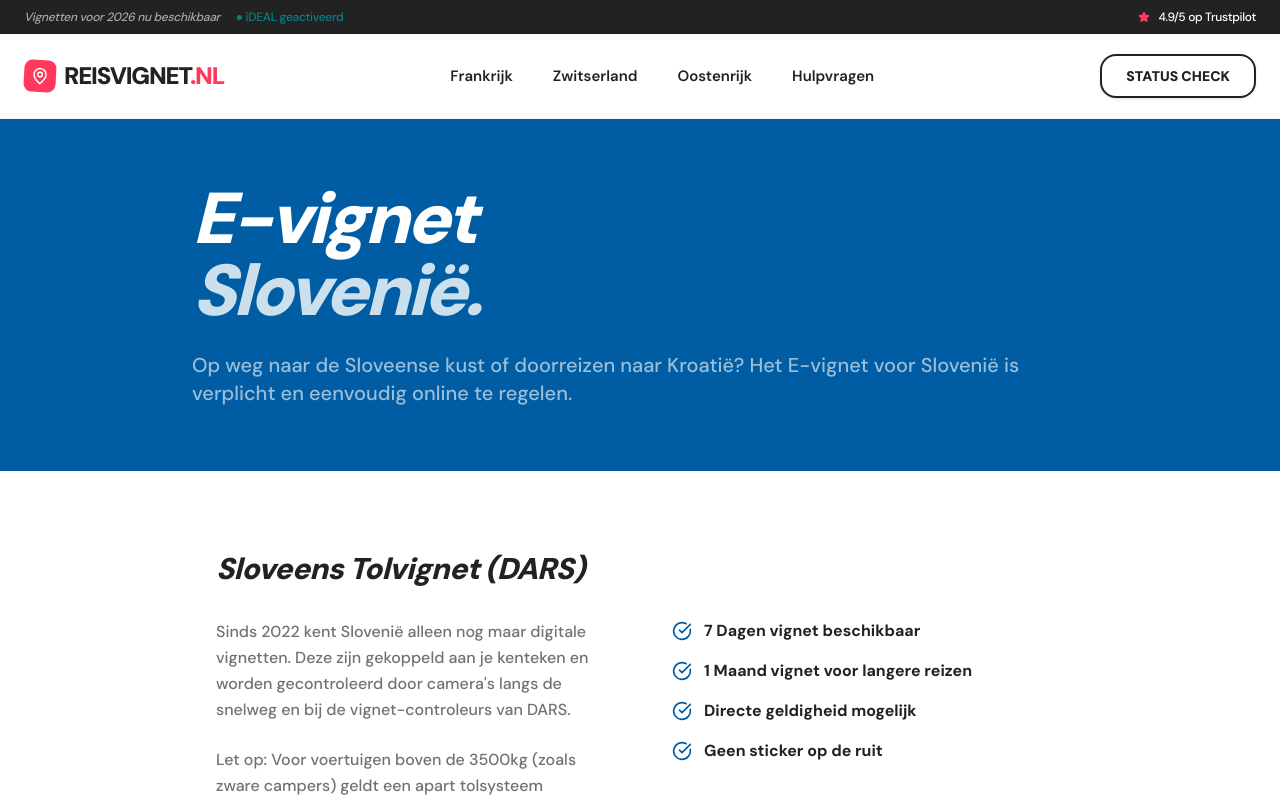
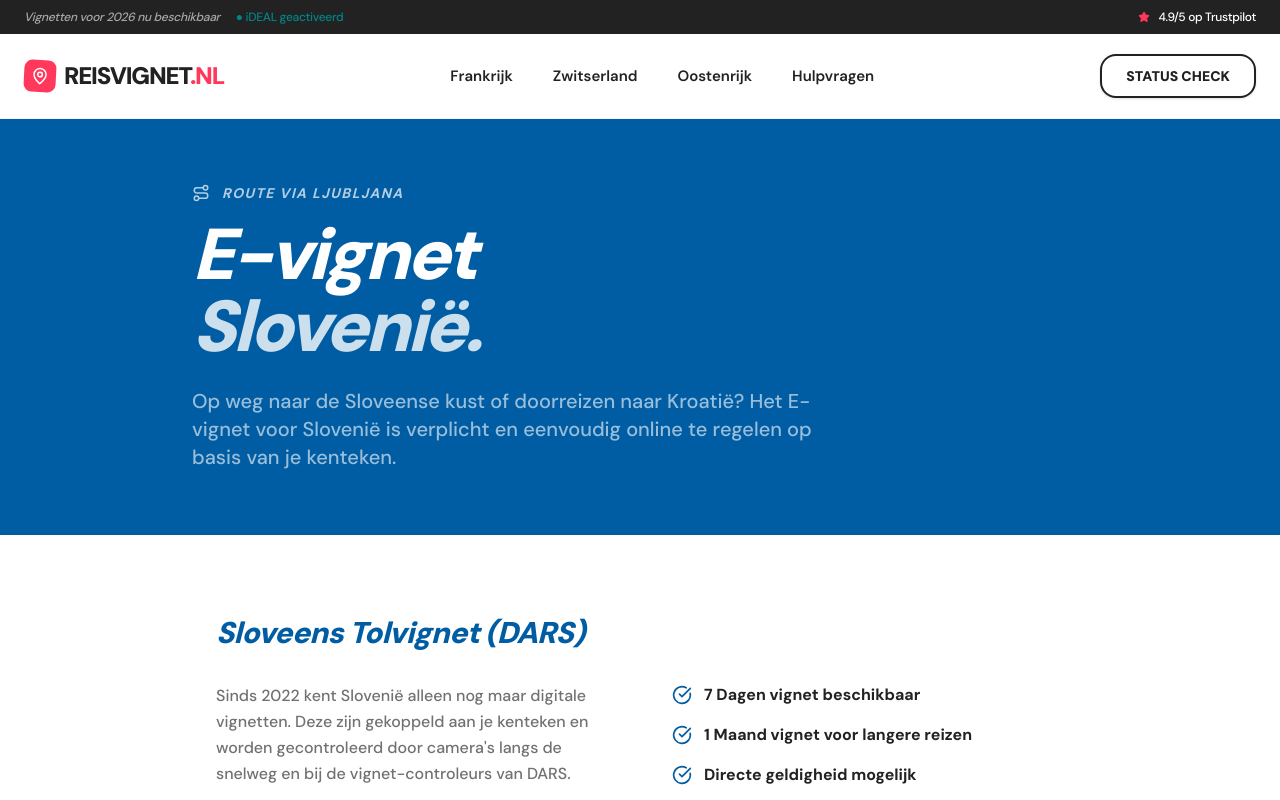
Before and after one commit to rossieauhermesagent/reisvignet-mvp, a Next.js app: page /vignet-slovenie in a window 1280 px wide. Shown: the top 800 px of the page. Built offline with nearby package versions, Linux system fonts and the light colour scheme.

Commit message:
Complete Slovenia and Czechia pages with global layout support

```diff
--- a/src/app/vignet-slovenie/page.tsx
+++ b/src/app/vignet-slovenie/page.tsx
@@ -1,4 +1,4 @@
-import { CheckCircle } from "lucide-react";
+import { CheckCircle, Route } from "lucide-react";
 
 export const metadata = {
   title: 'Vignet Slovenië 2026 Aanvragen (E-vignet) | Reisvignet.nl',
@@ -10,21 +10,24 @@ export default function SloveniePage() {
     <main className="min-h-screen bg-white">
       <div className="bg-[#005da4] text-white py-16 px-6">
         <div className="max-w-4xl mx-auto">
+          <div className="flex items-center gap-3 mb-4 opacity-70 italic font-bold tracking-widest text-sm uppercase">
+            <Route size={18} /> Route via Ljubljana
+          </div>
           <h1 className="text-5xl md:text-7xl font-black mb-6 tracking-tighter leading-none italic">
             E-vignet <br /> <span className="text-white/80">Slovenië.</span>
           </h1>
-          <p className="text-xl text-white/60 font-medium">
-            Op weg naar de Sloveense kust of doorreizen naar Kroatië? Het E-vignet voor Slovenië is verplicht en eenvoudig online te regelen.
+          <p className="text-xl text-white/60 font-medium max-w-2xl">
+            Op weg naar de Sloveense kust of doorreizen naar Kroatië? Het E-vignet voor Slovenië is verplicht en eenvoudig online te regelen op basis van je kenteken.
           </p>
         </div>
       </div>
 
       <div className="max-w-4xl mx-auto py-20 px-6">
-        <h2 className="text-3xl font-black mb-8 italic tracking-tight">Sloveens Tolvignet (DARS)</h2>
+        <h2 className="text-3xl font-black mb-8 italic tracking-tight text-[#005da4]">Sloveens Tolvignet (DARS)</h2>
         <div className="grid md:grid-cols-2 gap-16">
           <div className="text-[#717171] leading-relaxed space-y-6 font-medium text-left">
              <p>Sinds 2022 kent Slovenië alleen nog maar digitale vignetten. Deze zijn gekoppeld aan je kenteken en worden gecontroleerd door camera&apos;s langs de snelweg en bij de vignet-controleurs van DARS.</p>
-             <p>Let op: Voor voertuigen boven de 3500kg (zoals zware campers) geldt een apart tolsysteem (DarsGo).</p>
+             <p>Let op: Voor voertuigen boven de 3500kg (zoals zware campers) geldt een apart tolsysteem (DarsGo). Voor de Karawankentunnel betaal je apart tol.</p>
           </div>
           <div className="space-y-4">
              {[
--- a/src/app/vignet-tsjechie/page.tsx
+++ b/src/app/vignet-tsjechie/page.tsx
@@ -1,4 +1,4 @@
-import { CheckCircle, Globe, Zap, Shield } from "lucide-react";
+import { CheckCircle, Globe, Shield, Zap } from "lucide-react";
 
 export const metadata = {
   title: 'Vignet Tsjechië 2026 Aanvragen (Elektronická dálniční známka) | Reisvignet.nl',
@@ -29,8 +29,8 @@ export default function TsjechiePage() {
       </div>
 
       <div className="max-w-4xl mx-auto py-20 px-6">
-        <div className="grid md:grid-cols-2 gap-16 mb-20">
-          <div className="text-left">
+        <div className="grid md:grid-cols-2 gap-16 mb-20 text-left">
+          <div>
             <h2 className="text-3xl font-black mb-6 tracking-tight italic text-[#11457E]">Direct op weg naar Praag?</h2>
             <p className="text-[#717171] leading-relaxed mb-6 font-medium">
               Het Tsjechische vignet is volledig digitaal. Wij koppelen je kenteken direct aan de centrale database van het Tsjechische ministerie van Verkeer. Geen wachttijd, geen fysieke sticker.
```
